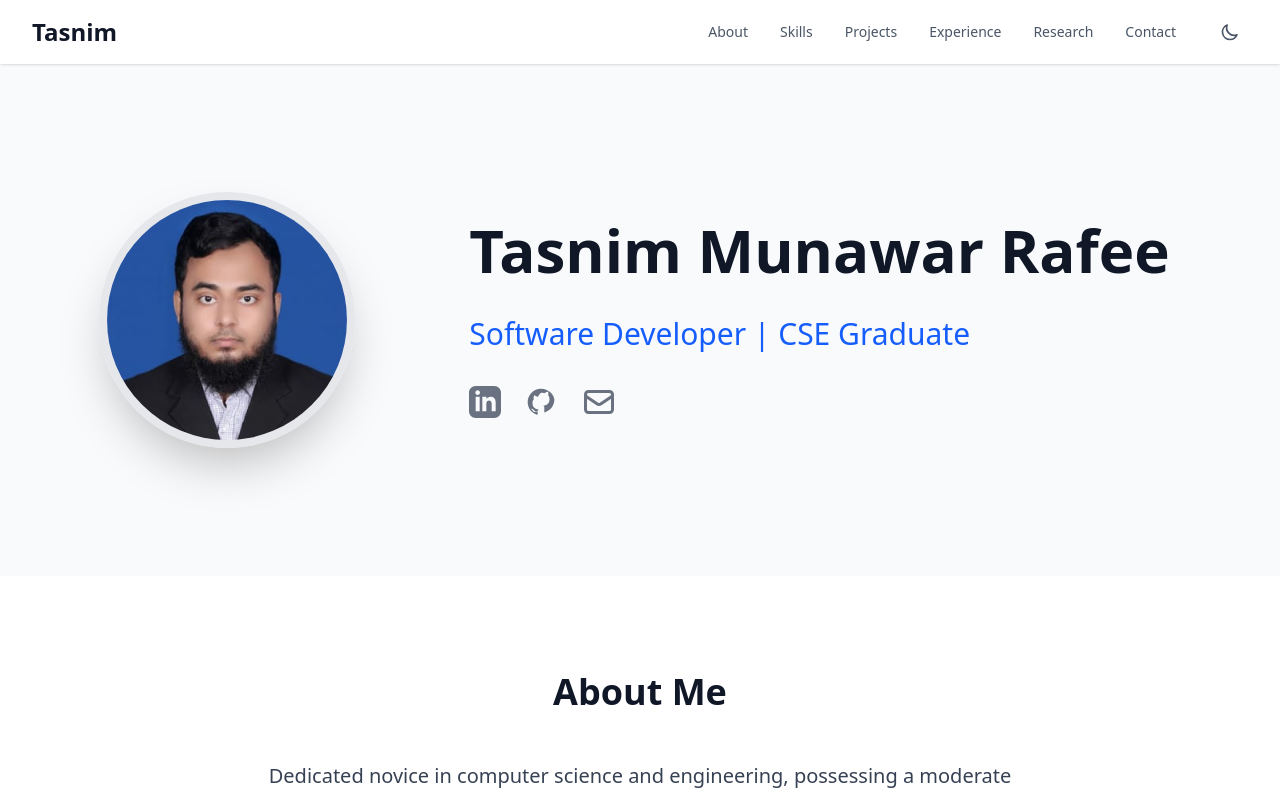
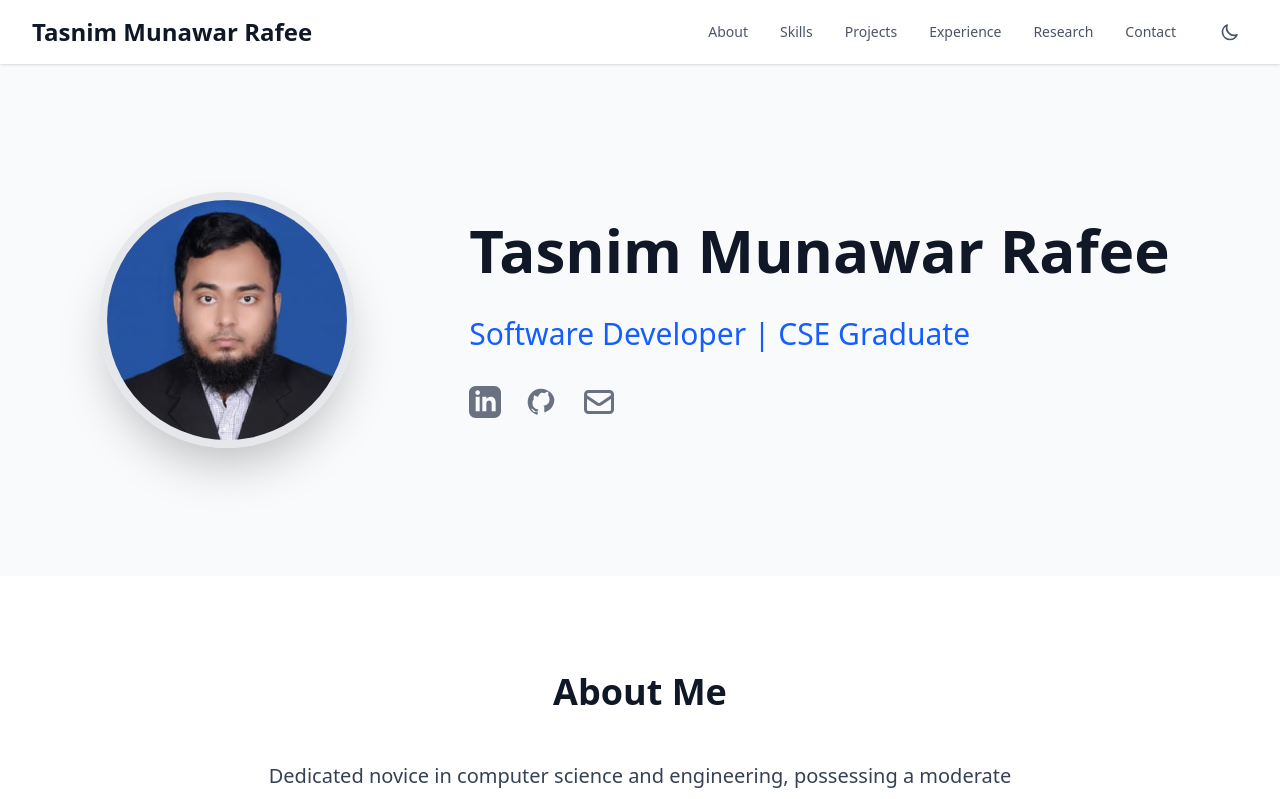
Before and after one commit to Rafee104104/portfolio-app, a Next.js app: page / in a window 1280 px wide. Shown: the top 799 px of the page. Built offline with nearby package versions, Linux system fonts and the light colour scheme.

Commit message:
Update page.tsx

```diff
--- a/app/page.tsx
+++ b/app/page.tsx
@@ -310,7 +310,7 @@ const EpicNavbar = ({ darkMode, toggleDarkMode }: { darkMode: boolean, toggleDar
           {/* Logo/Name */}
           <div className="flex-shrink-0">
             <a href="#" className="text-2xl font-bold text-gray-900 dark:text-white">
-              {personalData.name.split(' ')[0]}
+              {personalData.name}
             </a>
           </div>
 
```
